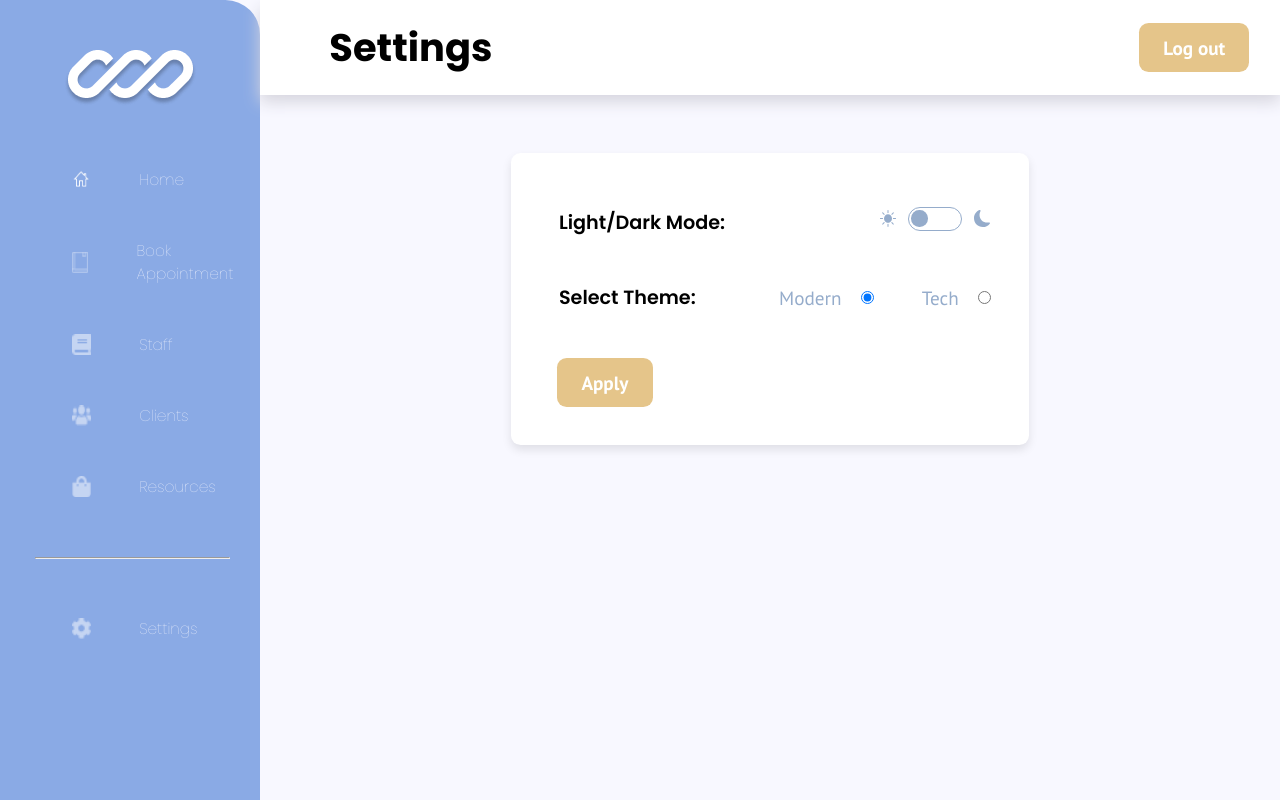
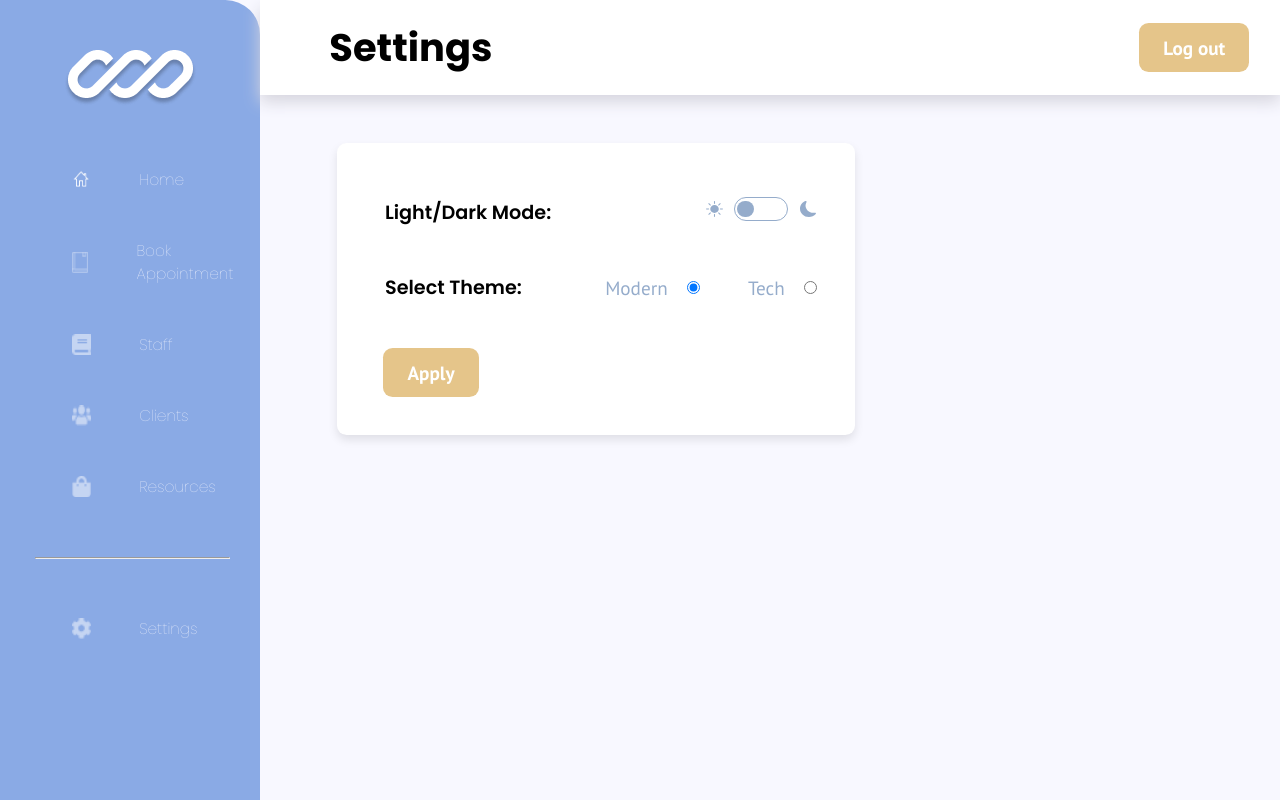
Before and after one commit to nology-tech/verde-client-project, a React (Vite) app: page /settings in a window 1280 px wide. Built offline with nearby package versions, Linux system fonts and the light colour scheme.

Commit message:
Updated styles

```diff
--- a/src/components/SettingsCard/SettingsCard.scss
+++ b/src/components/SettingsCard/SettingsCard.scss
@@ -87,6 +87,14 @@
 }
 
 @media screen and (min-width: $desktop-breakpoint) {
+  .settings-card {
+    width: 17rem;
+    height: 17rem;
+    margin: 0.5rem;
+  }
+}
+
+@media screen and (min-width: $desktop-breakpoint) {
 
   .settings-card {
     width: 27rem;
--- a/src/pages/Settings/Settings.scss
+++ b/src/pages/Settings/Settings.scss
@@ -64,6 +64,9 @@
 
         &__container {
             padding: 2rem 3.5rem;
+            display: flex;
+            flex-direction: column;
+            align-items: flex-start;
         }
     }
 }
```
